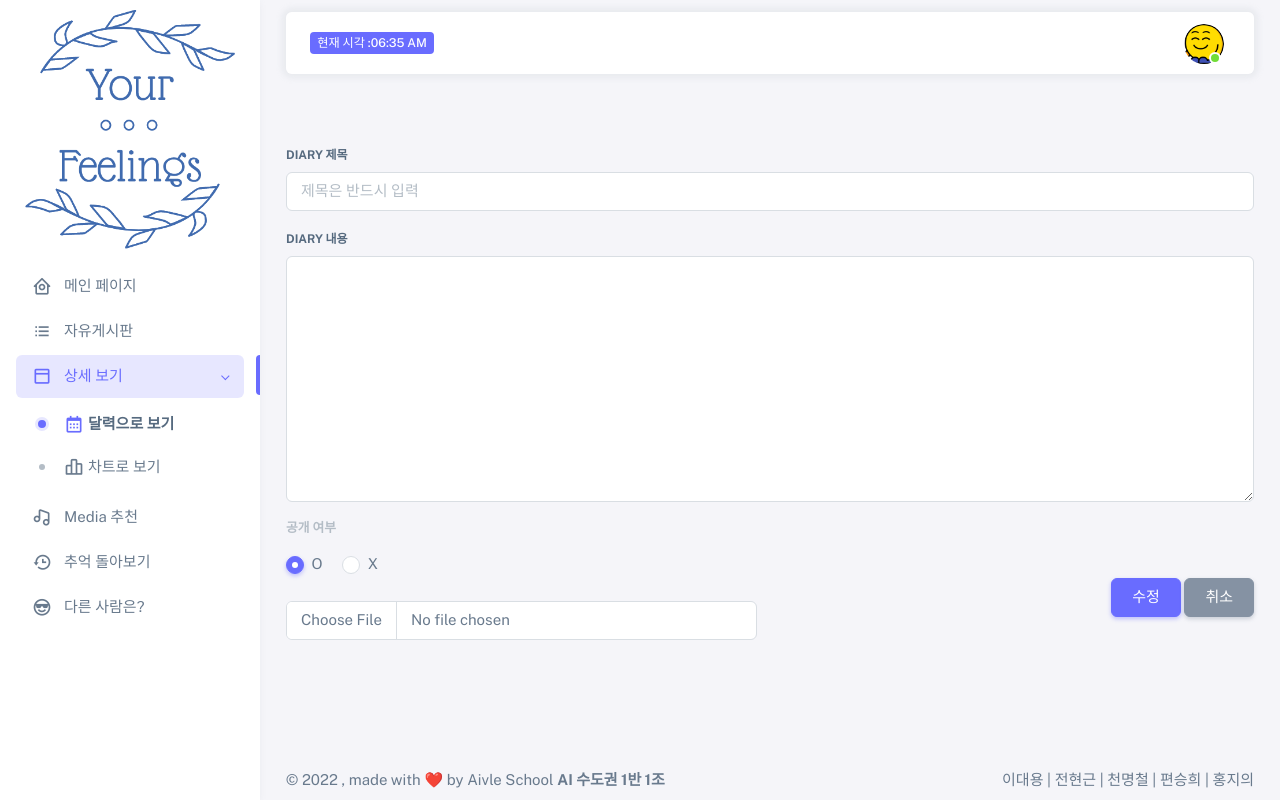
After one commit to AIVLE-School-first-Big-Project/Your-Feelings, a Django app: page /main/update/1 in a window 1280 px wide. The commit adds this page. Run offline with Django 3.2, Linux system fonts and the light colour scheme; a user stored in the database is signed in; tables that the repository leaves empty hold one stand-in row (values such as "Sample post"); some libraries are stand-ins or nearby versions; some web fonts are replaced.

Commit message:
다이어리 수정 추가

```diff
--- /dev/null
+++ b/mainApp/templates/mainApp/diary_update.html
@@ -0,0 +1,306 @@
+
+{% extends 'mainApp/base.html' %}
+{% load static %}
+
+{% block edge %}
+<script src="https://unpkg.com/typeit@8.4.0/dist/index.umd.js"></script>
+    <!-- Layout wrapper -->
+    <div class="layout-wrapper layout-content-navbar">
+      <div class="layout-container">
+        <!-- Menu -->
+
+        <aside id="layout-menu" class="layout-menu menu-vertical menu bg-menu-theme">
+          <div class="d-flex justify-content-center">
+            <a href="{% url 'main' %}" class="app-brand-link">
+              <img src="{%static 'img/logo/main_logo.png'%}" class='img-fluid'/>
+            </a>
+
+            <a href="javascript:void(0);" class="layout-menu-toggle menu-link text-large ms-auto d-block d-xl-none">
+              <i class="bx bx-chevron-left bx-sm align-middle"></i>
+            </a>
+          </div>
+
+          <div class="menu-inner-shadow"></div>
+
+          <ul class="menu-inner py-1">
+            <!-- Dashboard -->
+            <li class="menu-item">
+              <a href="{% url 'main'%}" class="menu-link">
+                <i class="menu-icon tf-icons bx bx-home-circle"></i>
+                <div data-i18n="Analytics">메인 페이지</div>
+              </a>
+            </li>
+            <li class="menu-item">
+              <a href="{% url 'bbs:free' %}" class="menu-link">
+                  <i class="menu-icon tf-icons bx bx-list-ul bx-tada-hover"></i>
+                  <div data-i18n="Analytics">자유게시판</div>
+              </a>
+            </li>
+
+            <!-- Layouts -->
+            <li class="menu-item active open">
+              <a href="javascript:void(0);" class="menu-link menu-toggle">
+                <i class="menu-icon tf-icons bx bx-dock-top"></i>
+                <div data-i18n="Account Settings">상세 보기</div>
+              </a>
+              <ul class="menu-sub">
+                <li class="menu-item active">
+                  <a href="{% url 'calendar' %}" class="menu-link">
+                    <i class="menu-icon tf-icons bx bx-calendar"></i>
+                    <div data-i18n="Boxicons">달력으로 보기</div>
+                  </a>
+                </li>
+                <li class="menu-item">
+                  <a href="{% url 'chart' %}" class="menu-link">
+                    <i class="menu-icon tf-icons bx bx-bar-chart-alt-2"></i>
+                    <div data-i18n="Boxicons">차트로 보기</div>
+                  </a>
+                </li>
+                {% comment %} <li class="menu-item">
+                  <a href="{% url 'media' %}" class="menu-link">
+                    <i class="menu-icon tf-icons bx bx-music"></i>
+                    <div data-i18n="Boxicons">Media 추천보기</div>
+                  </a>
+                </li> {% endcomment %}
+              </ul>
+            </li>
+            <li class="menu-item">
+              <a href="#" class="menu-link">
+                <i class="menu-icon tf-icons bx bx-music"></i>
+                <div data-i18n="Boxicons">Media 추천</div>
+              </a>
+            </li>
+            <li class="menu-item">
+              <a href="{% url 'remind'%}" class="menu-link">
+                <i class="menu-icon tf-icons bx bx-history"></i>
+                <div data-i18n="Boxicons">추억 돌아보기</div>
+              </a>
+            </li>
+            <li class="menu-item">
+              <a href="{% url 'share' %}" class="menu-link">
+                <i class="menu-icon tf-icons bx bx-cool"></i>
+                <div data-i18n="Boxicons">다른 사람은?</div>
+              </a>
+            </li>
+          </ul>
+        </aside>
+        <!-- / Menu -->
+
+        <!-- Layout container -->
+        <div class="layout-page">
+          <!-- Navbar -->
+          <nav
+            class="layout-navbar container-xxl navbar navbar-expand-xl navbar-detached align-items-center bg-navbar-theme"
+            id="layout-navbar"
+          >
+            <div class="layout-menu-toggle navbar-nav align-items-xl-center me-3 me-xl-0 d-xl-none">
+              <a class="nav-item nav-link px-0 me-xl-4" href="javascript:void(0)">
+                <i class="bx bx-menu bx-sm"></i>
+              </a>
+            </div>
+
+            <div class="navbar-nav-right d-flex align-items-center" id="navbar-collapse">
+              <!-- Search -->
+              <div class="navbar-nav align-items-center">
+                <div class="navbar-nav align-items-center">
+                  <div class="nav-item d-flex align-items-center">
+
+
+                    <span class="badge bg-primary" id='CurrentTime' onload='showTime()'></span>
+                  </div>
+
+                  <script>
+                    function showTime(){
+                      var date = new Date();
+                      var h = date.getHours(); // 0 - 23
+                      var m = date.getMinutes(); // 0 - 59
+                      var s = date.getSeconds(); // 0 - 59
+                      var session = "AM";
+
+                      if(h == 0){
+                          h = 12;
+                      }
+
+                      if(h > 12){
+                          h = h - 12;
+                          session = "PM";
+                      }
+
+                      h = (h < 10) ? "0" + h : h;
+                      m = (m < 10) ? "0" + m : m;
+                      s = (s < 10) ? "0" + s : s;
+
+                      var time = '현재 시각 :' + h + ":" + m + " " + session;
+                      document.getElementById("CurrentTime").innerText = time;
+                      document.getElementById("CurrentTime").textContent = time;
+
+                      setTimeout(showTime, 1000);
+
+                  }
+
+                  showTime();
+                  </script>
+                </div>
+              </div>
+              <!-- /Search -->
+
+              <ul class="navbar-nav flex-row align-items-center ms-auto">
+                <!-- User -->
+                <li class="nav-item navbar-dropdown dropdown-user dropdown">
+                  <a class="nav-link dropdown-toggle hide-arrow" href="javascript:void(0);" data-bs-toggle="dropdown">
+                    <div class="avatar avatar-online">
+                      <img src="{% static 'mainApp/assets/img/favicon/7.png'%}" alt class="w-px-40 h-auto rounded-circle" />
+                    </div>
+                  </a>
+                  <ul class="dropdown-menu dropdown-menu-end">
+                    <li>
+                      <a class="dropdown-item" href="#">
+                        <div class="d-flex">
+                          <div class="flex-shrink-0 me-3">
+                            <div class="avatar avatar-online">
+                              <img src="{% static 'mainApp/assets/img/favicon/7.png'%}" alt class="w-px-40 h-auto rounded-circle" />
+                            </div>
+                          </div>
+                          <div class="flex-grow-1">
+                            {% if user.is_authenticated %}
+                            <span class="fw-semibold d-block">{{ user.username }}</span>
+                            <small class="text-muted">User</small>
+                          {% endif %}
+                          </div>
+                        </div>
+                      </a>
+                    </li>
+                    <li>
+                      <div class="dropdown-divider"></div>
+                    </li>
+                    <li>
+                      <a class="dropdown-item" href="{% url 'user:mypage' %}">
+                        <i class="bx bx-user me-2"></i>
+                        <span class="align-middle">My Profile</span>
+                      </a>
+                    </li>
+
+                    <li>
+                      <div class="dropdown-divider"></div>
+                    </li>
+                    <li>
+                      <a class="dropdown-item" href="{% url 'user:logout' %}">
+                        {% if user.is_authenticated %}
+                        <i class="bx bx-power-off me-2"></i>
+                        <span class="align-middle">Log Out</span>
+                        {% else %}
+                        <i class="bx bx-power-off me-2"></i>
+                        <span class="align-middle">Log In</span>
+                        {% endif %}
+                      </a>
+                    </li>
+                  </ul>
+                </li>
+                <!--/ User -->
+              </ul>
+            </div>
+          </nav>
+
+          <!-- / Navbar -->
+
+
+
+          <!-- Content wrapper -->
+          <div class="content-wrapper">
+            <!-- Content -->
+            <div class="container">
+              <!-- {% block content %} -->
+              <div class="row">
+                <br><br><br>
+              </div>
+              <div class="row">
+                <div class="col">
+                  <form enctype="multipart/form-data" method="POST">
+                    {% csrf_token %}
+                  <div class="mb-3">
+                    <label for="exampleFormControlInput1" class="form-label"><strong>Diary 제목</strong></label>
+                    <input type="text" name="title" class="form-control" placeholder="제목은 반드시 입력">
+                </div>
+                <div class="mb-3">
+                    <label for="exampleFormControlTextarea1" class="form-label"><strong>Diary 내용</strong></label>
+                    <textarea class="form-control" id="content" rows="10" cols="30" name="content">{{written|striptags}}</textarea>
+                </div>
+
+                </div>
+
+              </div>
+              <div class="row">
+                <div class="col">
+                  <small class="text-light fw-semibold d-block">공개 여부</small>
+                  <div class="form-check form-check-inline mt-3">
+                    <input class="form-check-input" type="radio" name="public" id="public" value="1" checked/>
+                    <label class="form-check-label" for="inlineRadio1">O</label>
+                  </div>
+                  <div class="form-check form-check-inline">
+                    <input class="form-check-input" type="radio" name="public" id="public" value="0" />
+                    <label class="form-check-label" for="inlineRadio2">X</label>
+                  </div>
+                </div>
+              </div>
+              <div class="row">
+
+                <div class="col-6">
+                  <br>
+                    <input class="form-control" type="file" id="image" name="image" >
+                </div>
+                <div class="col-3"></div>
+                <div class="col-3 text-end">
+                    <input class="btn btn-primary" href="main/" type="submit" value="수정">
+                    <a class="btn btn-secondary" href="{% url 'calendar' %}" role="button">취소</a>
+                </div>
+            </div>
+          </form>
+
+
+
+
+
+
+
+
+
+              </div>
+
+
+
+
+
+              <!-- {% endblock content %} -->
+            </div>
+            <!-- / Content -->
+
+            <!-- Footer -->
+            <footer class="content-footer footer bg-footer-theme">
+              <div class="container-xxl d-flex flex-wrap justify-content-between py-2 flex-md-row flex-column">
+                <div class="mb-2 mb-md-0">
+                  ©
+                  <script>
+                    document.write(new Date().getFullYear());
+                  </script>
+                  , made with ❤️ by
+                  Aivle School <strong>AI 수도권 1반 1조</strong>
+                </div>
+                <div>
+                  이대용 | 전현근 | 천명철 | 편승희 | 홍지의
+                </div>
+              </div>
+            </footer>
+            <!-- / Footer -->
+
+            <div class="content-backdrop fade"></div>
+          </div>
+          <!-- Content wrapper -->
+        </div>
+        <!-- / Layout page -->
+      </div>
+
+      <!-- Overlay -->
+      <div class="layout-overlay layout-menu-toggle"></div>
+    </div>
+    <!-- / Layout wrapper -->
+{% endblock edge %}
--- a/mainApp/urls.py
+++ b/mainApp/urls.py
@@ -15,6 +15,7 @@ urlpatterns = [
     path('tamagotchi', views.showTamagotchi, name='tamagotchi'),
     path('share', views.showSharediary, name='share'),
     path('remove/<diary_id>', views.remove_diary, name='remove_diary'),
+    path('update/<diary_id>', views.updateDiary, name='updateDiary'),
 
 
 ] + static(settings.MEDIA_URL, document_root=settings.MEDIA_ROOT)
--- a/mainApp/views.py
+++ b/mainApp/views.py
@@ -196,7 +196,6 @@ def showDiary_view(request, id):
         # 'thirdemotion' : thirdemotion,
         # 'thirdvalue' : thirdvalue,
     }
-
     return render(request, 'mainApp/diary_view.html', context)
 
 
@@ -307,6 +306,59 @@ def postDiary(request):
 
 
 @login_required
+def updateDiary(request, diary_id):
+    updiary = Diary.objects.get(id=diary_id)
+    upemotion = Emotion.objects.get(id=updiary.emotion_id)
+    uprecommendlist = RecommendList.objects.get(post_id=updiary)
+    if request.method == 'POST' and request.POST['title'] != '':
+        updiary.image = request.FILES['image'] if request.FILES else None
+        updiary.title = request.POST['title']
+        updiary.content = request.POST['content']
+        updiary.public = request.POST['public']
+        updiary.date = datetime.datetime.now().strftime('%Y-%m-%d')
+        api_result = requests.get(KOBERT_API_URL+updiary.content).text
+        description = json.loads(api_result)
+        updiary.emotion = Emotion.objects.create(
+            description=description,
+        )
+        updiary.max_emotion = max(description, key=description.get)
+        user_emotions = UserEmotions.objects.get(user_id=request.user.id)
+        if updiary.max_emotion == '공포':
+            user_emotions.terrified += 1
+            user_emotions.save()
+        elif updiary.max_emotion == "놀람":
+            user_emotions.surprised += 1
+            user_emotions.save()
+        elif updiary.max_emotion == "슬픔":
+            user_emotions.sad += 1
+            user_emotions.save()
+        elif updiary.max_emotion == "분노":
+            user_emotions.angry += 1
+            user_emotions.save()
+        elif updiary.max_emotion == "행복":
+            user_emotions.happy += 1
+            user_emotions.save()
+
+        movie, music, book = getRecommendation(updiary.emotion)
+        RecommendList.objects.create(
+            post_id=updiary,
+            rec_movie=movie,
+            rec_music=music,
+            rec_book=book,
+            ).save()
+        updiary.save()
+        upemotion.delete()
+        uprecommendlist.delete()
+        return redirect('calendar')
+    elif request.method == 'POST' and request.POST['title'] == '':
+        context = {'written': request.POST['content']}
+        return render(request, 'mainApp/diary_update.html', context)
+    else:
+        print()
+    return render(request, 'mainApp/diary_update.html')
+
+
+@login_required
 def showTamagotchi(request):
     now_user = Users.objects.get(id=request.user.id)
     totaldiary = Diary.objects.filter(user_id=now_user)
```
Also changed, not shown: mainApp/templates/mainApp/diary_view.html (+6 -1 lines).
